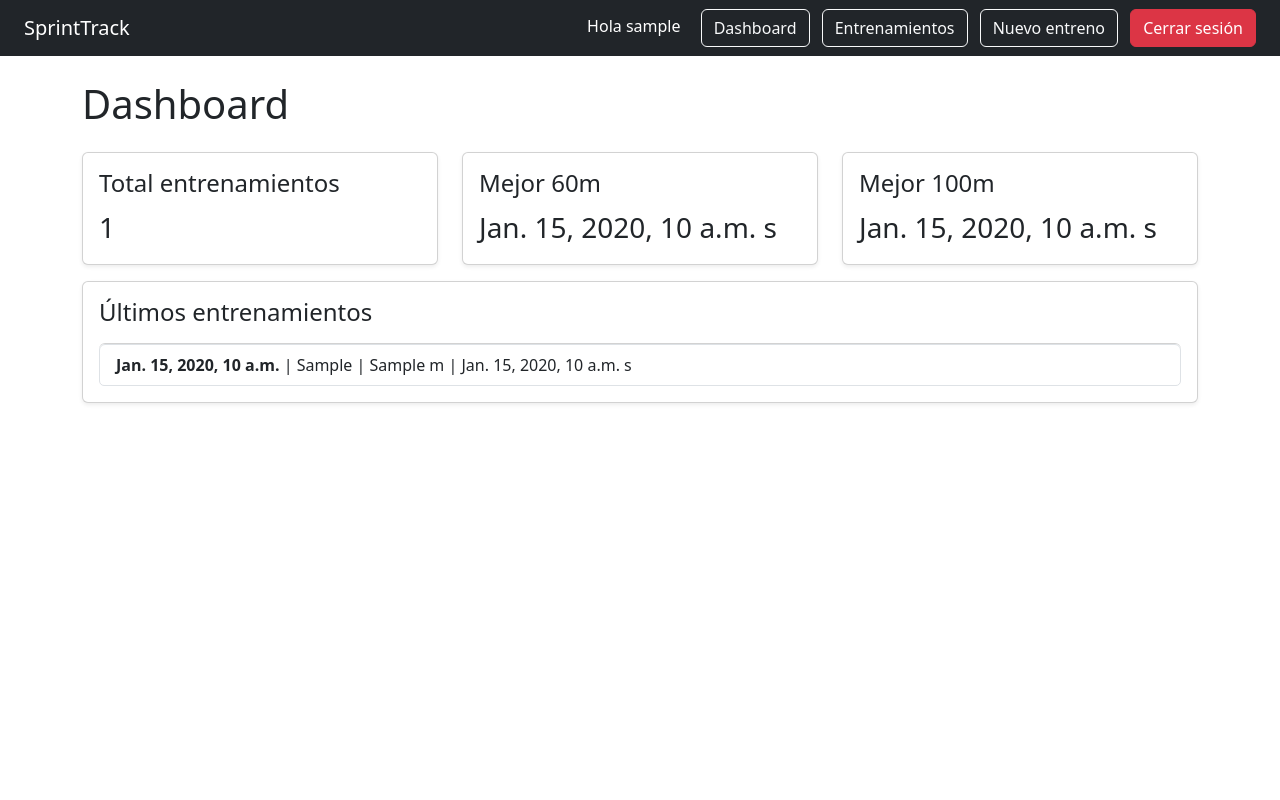
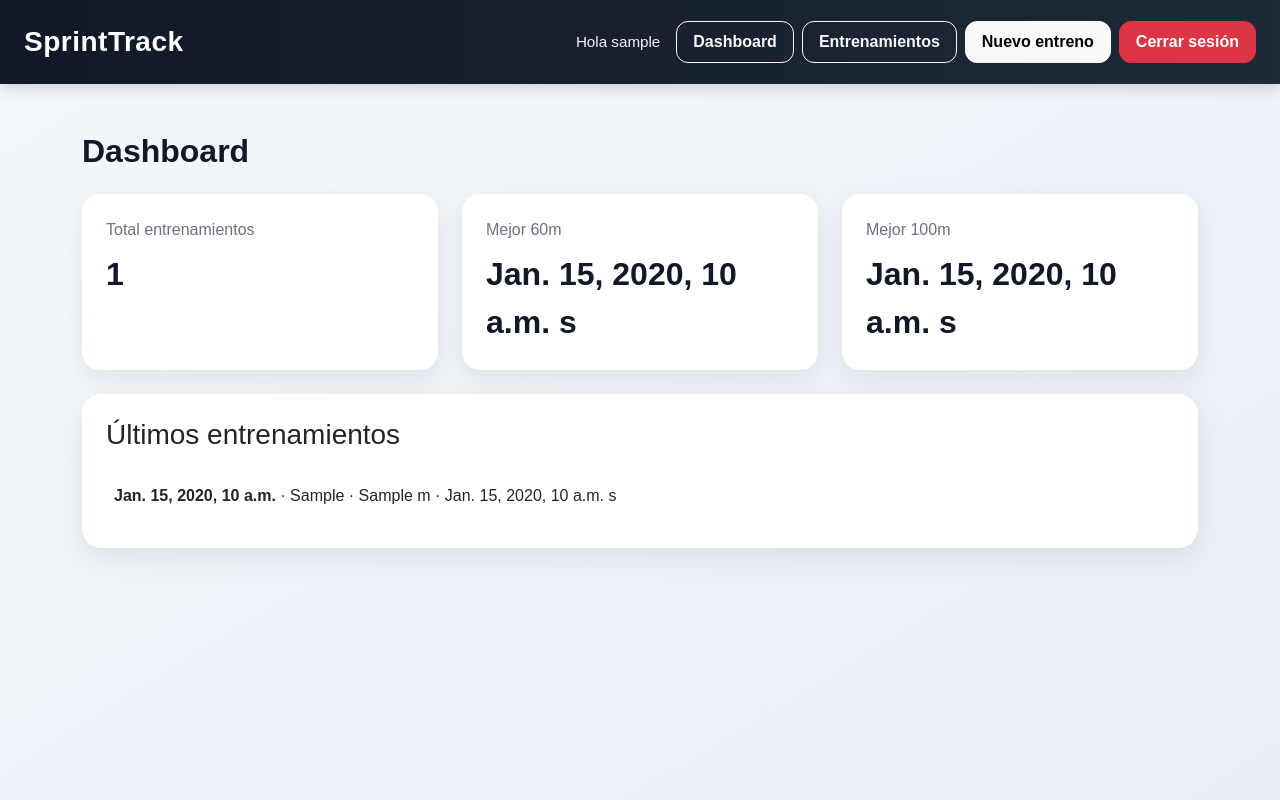
Before and after one commit to azparren99/sprinttrack, a Django app: template training/templates/training/dashboard.html in a window 1280 px wide. Run offline with Django 5.2, Linux system fonts and the light colour scheme; a user stored in the database is signed in; tables that the repository leaves empty hold one stand-in row (values such as "Sample post"); the template is opened without the code that fills it: most values are stand-ins (such as "Sample title", 1, 10 or a date in 2020).

Commit message:
Mejorar diseño con CSS personalizado

```diff
--- /dev/null
+++ b/training/static/training/css/styles.css
@@ -0,0 +1,118 @@
+body {
+    background: linear-gradient(to bottom right, #f4f7fb, #e9eef5);
+    min-height: 100vh;
+    font-family: Arial, sans-serif;
+}
+
+.custom-navbar {
+    background: linear-gradient(90deg, #111827, #1f2937);
+    box-shadow: 0 4px 14px rgba(0, 0, 0, 0.15);
+}
+
+.navbar-brand {
+    letter-spacing: 0.5px;
+}
+
+.welcome-text {
+    font-size: 0.95rem;
+    opacity: 0.95;
+}
+
+.nav-btn {
+    border-radius: 12px;
+    padding: 8px 16px;
+    font-weight: 600;
+}
+
+.hero-card,
+.custom-card {
+    background: white;
+    border: none;
+    border-radius: 20px;
+    box-shadow: 0 10px 30px rgba(15, 23, 42, 0.08);
+}
+
+.hero-card {
+    padding: 3rem;
+}
+
+.hero-title {
+    font-size: 2.5rem;
+    font-weight: 800;
+    color: #111827;
+}
+
+.hero-text {
+    color: #4b5563;
+    font-size: 1.1rem;
+    margin-top: 1rem;
+    margin-bottom: 1.5rem;
+}
+
+.section-title {
+    font-size: 2rem;
+    font-weight: 700;
+    color: #111827;
+    margin-bottom: 1.5rem;
+}
+
+.stat-card {
+    background: white;
+    border-radius: 18px;
+    padding: 1.5rem;
+    box-shadow: 0 8px 24px rgba(15, 23, 42, 0.08);
+    height: 100%;
+}
+
+.stat-title {
+    font-size: 1rem;
+    color: #6b7280;
+    margin-bottom: 0.5rem;
+}
+
+.stat-value {
+    font-size: 2rem;
+    font-weight: 800;
+    color: #111827;
+    margin: 0;
+}
+
+.soft-list .list-group-item {
+    border: none;
+    border-bottom: 1px solid #eef2f7;
+    padding: 1rem 0.5rem;
+}
+
+.soft-list .list-group-item:last-child {
+    border-bottom: none;
+}
+
+.form-card {
+    background: white;
+    border: none;
+    border-radius: 20px;
+    padding: 2rem;
+    box-shadow: 0 10px 30px rgba(15, 23, 42, 0.08);
+}
+
+.form-card input,
+.form-card select,
+.form-card textarea {
+    border-radius: 12px;
+    padding: 10px 12px;
+    border: 1px solid #d1d5db;
+    width: 100%;
+    margin-bottom: 1rem;
+}
+
+.form-card label {
+    font-weight: 600;
+    margin-bottom: 0.4rem;
+    display: block;
+    color: #374151;
+}
+
+.empty-text {
+    color: #6b7280;
+    margin: 0;
+}
--- a/training/templates/training/base.html
+++ b/training/templates/training/base.html
@@ -1,3 +1,4 @@
+{% load static %}
 <!DOCTYPE html>
 <html lang="es">
 
@@ -5,69 +6,61 @@
     <meta charset="UTF-8">
     <title>{% block title %}SprintTrack{% endblock %}</title>
 
-    <!-- Bootstrap -->
     <link href="https://cdn.jsdelivr.net/npm/bootstrap@5.3.3/dist/css/bootstrap.min.css" rel="stylesheet">
+    <link rel="stylesheet" href="{% static 'training/css/styles.css' %}">
 </head>
 
-<body>
+<body class="bg-light">
 
-<nav class="navbar navbar-expand-lg navbar-dark bg-dark px-4">
-
-    <a class="navbar-brand text-white text-decoration-none" href="{% url 'home' %}">
+<nav class="navbar navbar-expand-lg navbar-dark custom-navbar px-4 py-3">
+    <a class="navbar-brand fw-bold fs-3 text-white text-decoration-none" href="{% url 'home' %}">
         SprintTrack
     </a>
 
-    <div class="ms-auto">
-
+    <div class="ms-auto d-flex align-items-center gap-2 flex-wrap">
         {% if user.is_authenticated %}
 
-            <span class="text-white me-3">
+            <span class="text-white me-2 welcome-text">
                 Hola {{ user.username }}
             </span>
 
-            <a class="btn btn-outline-light me-2" href="{% url 'dashboard' %}">
+            <a class="btn btn-outline-light nav-btn" href="{% url 'dashboard' %}">
                 Dashboard
             </a>
 
-            <a class="btn btn-outline-light me-2" href="{% url 'session_list' %}">
+            <a class="btn btn-outline-light nav-btn" href="{% url 'session_list' %}">
                 Entrenamientos
             </a>
 
-            <a class="btn btn-outline-light me-2" href="{% url 'session_create' %}">
+            <a class="btn btn-light nav-btn" href="{% url 'session_create' %}">
                 Nuevo entreno
             </a>
 
             <form method="post" action="{% url 'logout' %}" style="display:inline;">
                 {% csrf_token %}
-                <button class="btn btn-danger">
+                <button class="btn btn-danger nav-btn">
                     Cerrar sesión
                 </button>
             </form>
 
         {% else %}
 
-            <a class="btn btn-primary me-2" href="{% url 'login' %}">
+            <a class="btn btn-light nav-btn" href="{% url 'login' %}">
                 Iniciar sesión
             </a>
 
-            <a class="btn btn-success" href="{% url 'register' %}">
+            <a class="btn btn-success nav-btn" href="{% url 'register' %}">
                 Registrarse
             </a>
 
         {% endif %}
-
     </div>
-
 </nav>
 
-
-<div class="container mt-4">
-
+<div class="container py-5">
     {% block content %}
     {% endblock %}
-
 </div>
-
 
 </body>
 </html>
--- a/training/templates/training/dashboard.html
+++ b/training/templates/training/dashboard.html
@@ -3,55 +3,55 @@
 {% block title %}Dashboard{% endblock %}
 
 {% block content %}
-<h1 class="mb-4">Dashboard</h1>
+<h1 class="section-title">Dashboard</h1>
 
-<div class="row">
+<div class="row g-4 mb-4">
     <div class="col-md-4">
-        <div class="card shadow-sm p-3 mb-3">
-            <h4>Total entrenamientos</h4>
-            <p class="fs-3 mb-0">{{ total_sessions }}</p>
+        <div class="stat-card">
+            <p class="stat-title">Total entrenamientos</p>
+            <p class="stat-value">{{ total_sessions }}</p>
         </div>
     </div>
 
     <div class="col-md-4">
-        <div class="card shadow-sm p-3 mb-3">
-            <h4>Mejor 60m</h4>
+        <div class="stat-card">
+            <p class="stat-title">Mejor 60m</p>
             {% if best_60 %}
-                <p class="fs-3 mb-0">{{ best_60.time_seconds }} s</p>
+                <p class="stat-value">{{ best_60.time_seconds }} s</p>
             {% else %}
-                <p class="mb-0">Sin datos</p>
+                <p class="empty-text">Sin datos</p>
             {% endif %}
         </div>
     </div>
 
     <div class="col-md-4">
-        <div class="card shadow-sm p-3 mb-3">
-            <h4>Mejor 100m</h4>
+        <div class="stat-card">
+            <p class="stat-title">Mejor 100m</p>
             {% if best_100 %}
-                <p class="fs-3 mb-0">{{ best_100.time_seconds }} s</p>
+                <p class="stat-value">{{ best_100.time_seconds }} s</p>
             {% else %}
-                <p class="mb-0">Sin datos</p>
+                <p class="empty-text">Sin datos</p>
             {% endif %}
         </div>
     </div>
 </div>
 
-<div class="card shadow-sm p-3">
-    <h4 class="mb-3">Últimos entrenamientos</h4>
+<div class="custom-card p-4">
+    <h3 class="mb-3">Últimos entrenamientos</h3>
 
     {% if recent_sessions %}
-        <ul class="list-group">
+        <ul class="list-group soft-list">
             {% for session in recent_sessions %}
-                <li class="list-group-item">
-                    <strong>{{ session.date }}</strong> |
-                    {{ session.get_session_type_display }} |
-                    {{ session.distance_m }} m |
+                <li class="list-group-item bg-transparent">
+                    <strong>{{ session.date }}</strong> ·
+                    {{ session.get_session_type_display }} ·
+                    {{ session.distance_m }} m ·
                     {{ session.time_seconds }} s
                 </li>
             {% endfor %}
         </ul>
     {% else %}
-        <p class="mb-0">No hay entrenamientos todavía.</p>
+        <p class="empty-text">No hay entrenamientos todavía.</p>
     {% endif %}
 </div>
 {% endblock %}
--- a/training/templates/training/sesion_delete.html
+++ b/training/templates/training/sesion_delete.html
@@ -3,8 +3,9 @@
 {% block title %}Eliminar entrenamiento{% endblock %}
 
 {% block content %}
-<h1 class="mb-4">Eliminar entrenamiento</h1>
+<h1 class="section-title">Eliminar entrenamiento</h1>
 
+<div class="custom-card p-4">
     <p>¿Seguro que quieres borrar este entrenamiento?</p>
 
     <ul>
@@ -19,4 +20,5 @@
         <button type="submit" class="btn btn-danger">Sí, borrar</button>
         <a href="{% url 'session_list' %}" class="btn btn-secondary">Cancelar</a>
     </form>
+</div>
 {% endblock %}
```
Also changed, not shown: training/templates/training/home.html (+13 -9 lines), training/templates/training/sesion_edit.html (+8 -6 lines), training/templates/training/session_create.html (+8 -14 lines), training/templates/training/session_list.html (+20 -15 lines). Lines whose indentation alone changed are shown as unchanged.
